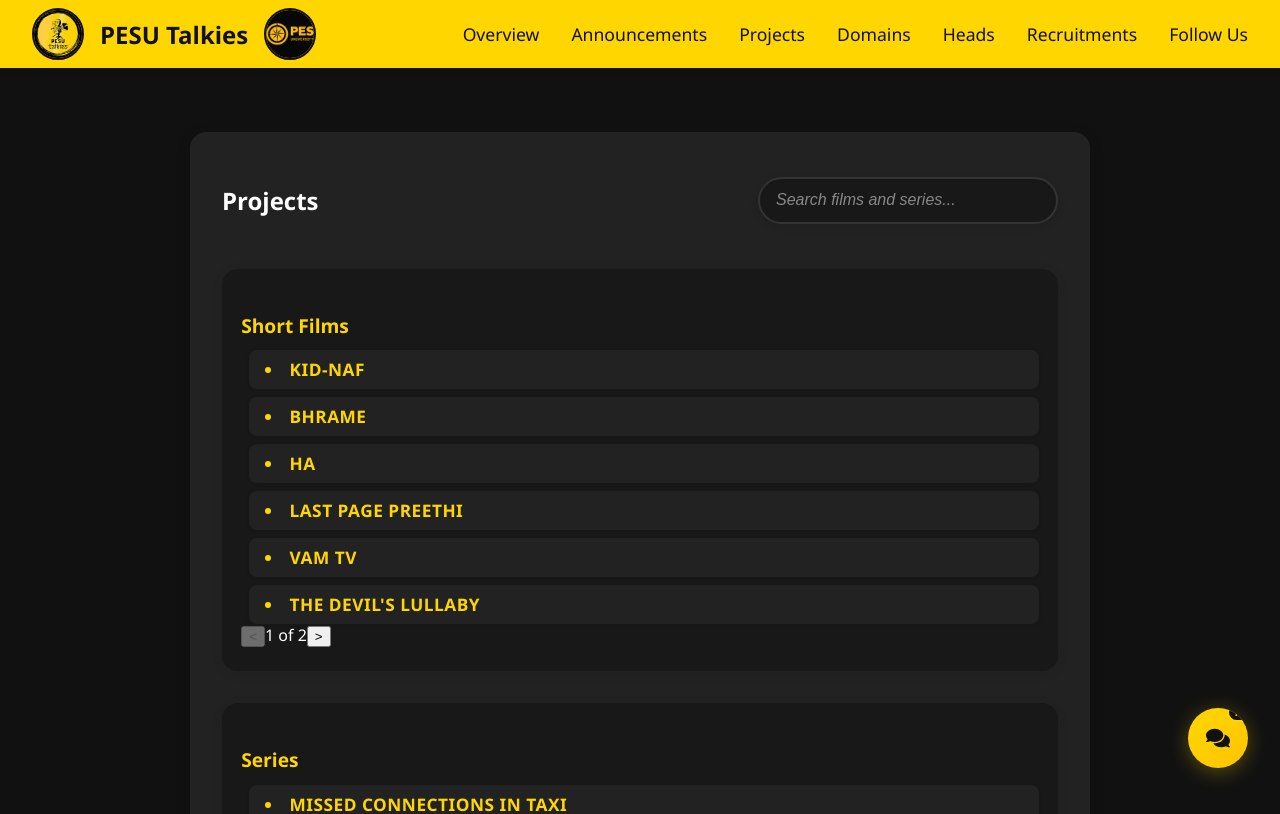
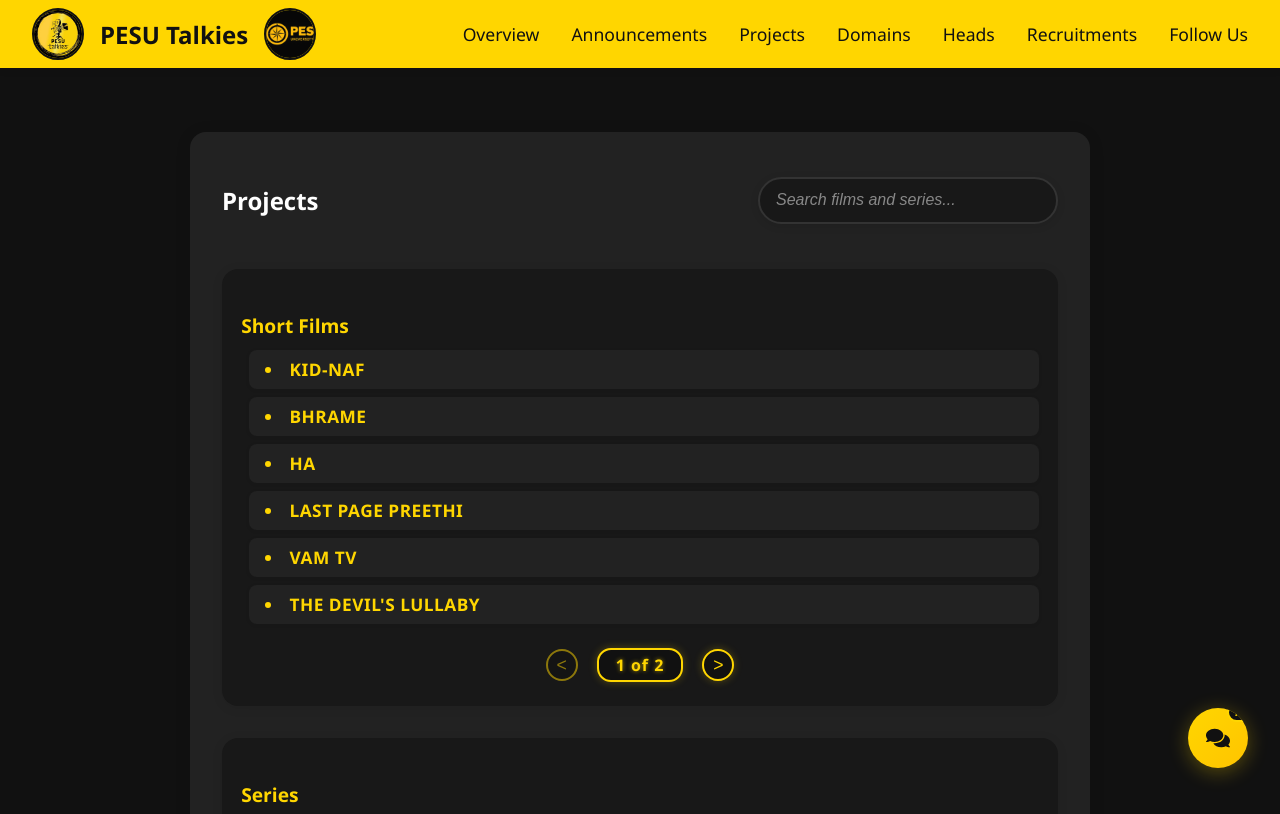
Before and after one commit to Mayur-Shashidhar/PESU-Talkies-Website, a React (Create React App) app in the folder frontend/: page /projects in a window 1280 px wide. Shown: the top 814 px of the page. Built offline with nearby package versions, Linux system fonts and the light colour scheme.

Commit message:
Update App.css

```diff
--- a/frontend/src/App.css
+++ b/frontend/src/App.css
@@ -1,3 +1,60 @@
+/* Futuristic neon pagination controls */
+.pagination-controls {
+  display: flex;
+  align-items: center;
+  justify-content: center;
+  gap: 1.2rem;
+  margin-top: 1.5rem;
+}
+.pagination-arrow {
+  width: 32px;
+  height: 32px;
+  border-radius: 50%;
+  background: #111;
+  border: 2px solid #FFD600;
+  display: flex;
+  align-items: center;
+  justify-content: center;
+  font-size: 1.1rem;
+  color: #FFD600;
+  box-shadow: 0 0 8px #FFD60044, 0 0 0 #FFD600;
+  cursor: pointer;
+  transition: box-shadow 0.2s, background 0.2s;
+}
+.pagination-arrow:disabled {
+  opacity: 0.5;
+  cursor: not-allowed;
+  box-shadow: none;
+}
+.pagination-arrow:hover:not(:disabled) {
+  box-shadow: 0 0 24px #FFD60099, 0 0 0 #FFD600;
+  background: #222;
+}
+.pagination-page {
+  min-width: 60px;
+  padding: 0.25rem 0.7rem;
+  border-radius: 14px;
+  background: #111;
+  border: 2px solid #FFD600;
+  color: #FFD600;
+  font-size: 1rem;
+  font-weight: 600;
+  text-align: center;
+  box-shadow: 0 0 8px #FFD60044, 0 0 0 #FFD600;
+  letter-spacing: 1px;
+  transition: box-shadow 0.2s, background 0.2s;
+  display: inline-block;
+  text-shadow: 0 0 4px #FFD60099;
+}
+.pagination-controls .page-number-animate {
+  animation: bouncePageNum 0.4s;
+}
+@keyframes bouncePageNum {
+  0% { transform: scale(1); }
+  30% { transform: scale(1.3); }
+  60% { transform: scale(0.9); }
+  100% { transform: scale(1); }
+}
 /* Bounce animation for pagination page number */
 .pagination-controls .page-number-animate {
   display: inline-block;
```
